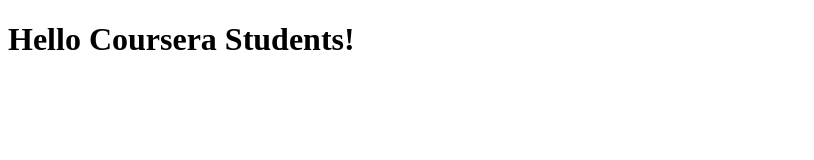
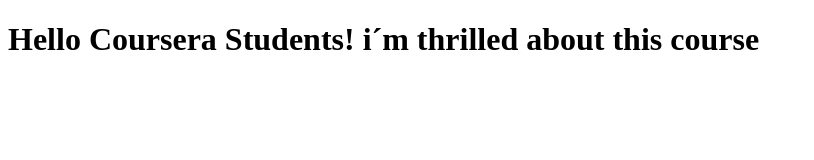
Before and after one commit to rnunezdev/coursera-angular-course, a plain HTML site: page index.html in a window 1280 px wide. Shown: the whole page, without its empty margins (0-814 px from the left). Drawn offline with Linux system fonts and the light colour scheme.

Commit message:
New version of the web file

```diff
--- a/index.html
+++ b/index.html
@@ -5,6 +5,6 @@
     <title>Hello Coursera</title>
   </head>
   <body>
-    <h1>Hello Coursera Students!</h1>
+    <h1>Hello Coursera Students! i´m thrilled about this course</h1>
   </body>
 </html>
```
